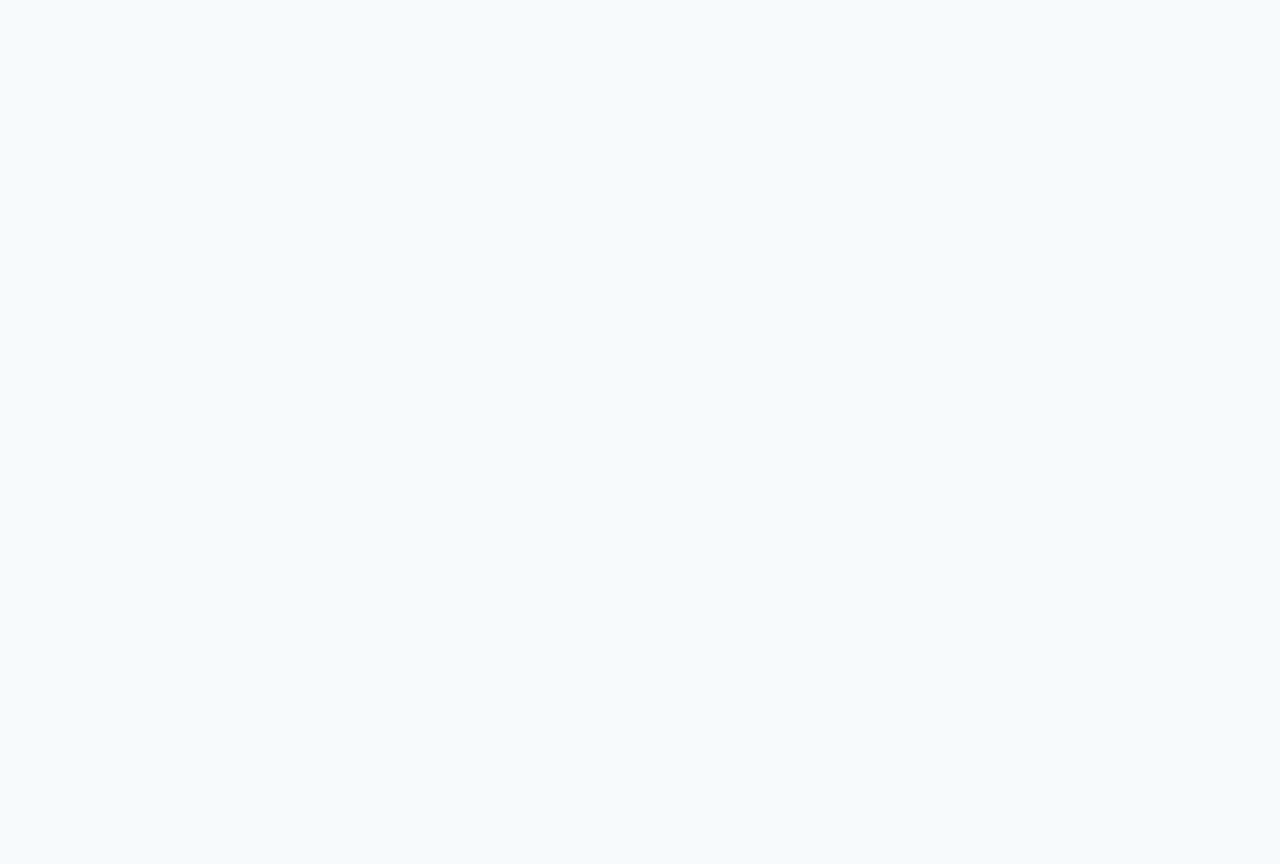
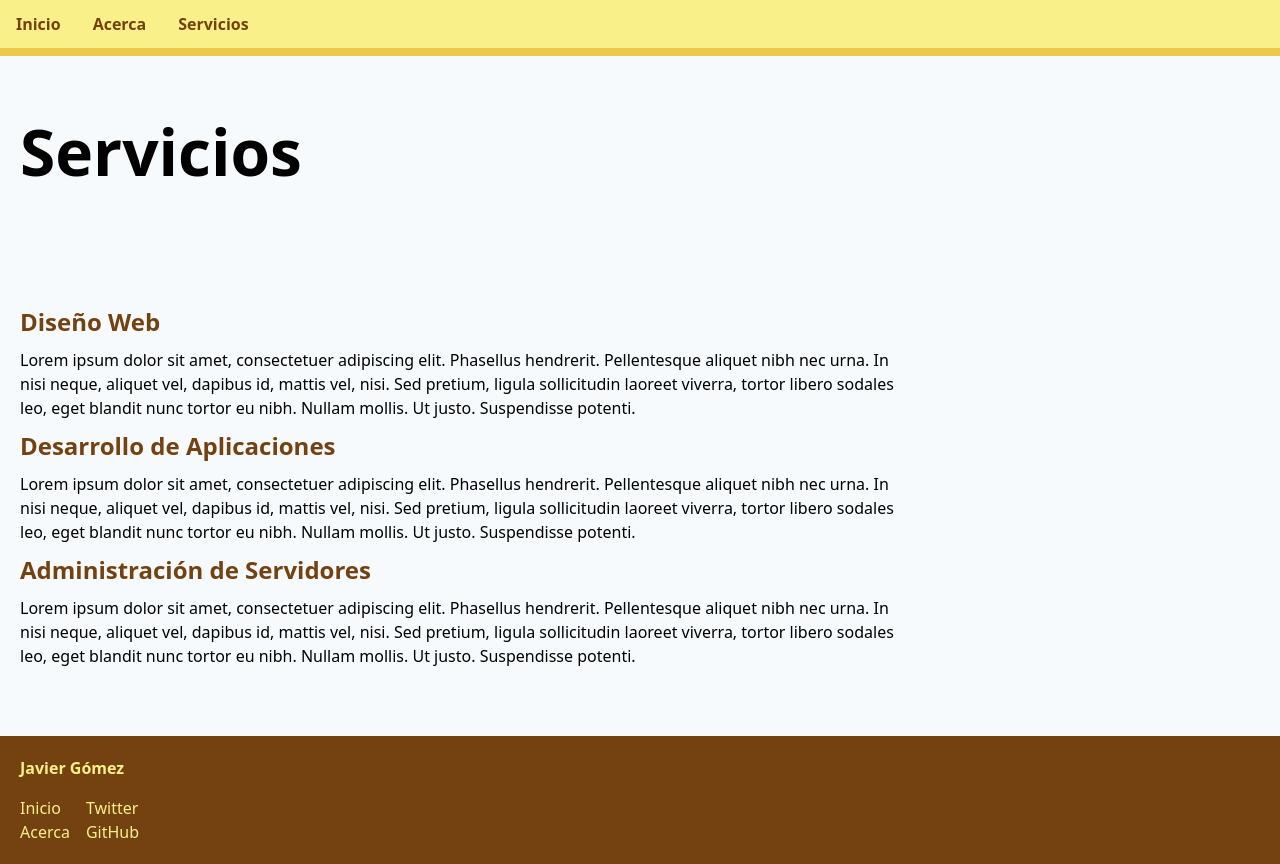
Before and after one commit to javiergomezve/javiergomezve, a Gatsby site: page /servicios in a window 1280 px wide. Before the commit this address had no page. Before the commit the page ends 800 px from the top, so only its background shows below. Built offline with nearby package versions, Linux system fonts and the light colour scheme; Gatsby itself is replaced by a stand-in of ours.

Commit message:
[add] Service page

```diff
--- a/src/components/Nav.jsx
+++ b/src/components/Nav.jsx
@@ -9,6 +9,10 @@ const items = [
     {
         label: 'Acerca',
         url: `/acerca`
+    },
+    {
+        label: 'Servicios',
+        url: `/servicios`
     }
 ];
 
--- /dev/null
+++ b/src/components/Service.jsx
@@ -0,0 +1,9 @@
+import React from 'react';
+
+export default ({service}) => (
+    <article>
+        <h4 className="text-2xl font-bold py-2 text-yellow-900">{service.title}</h4>
+
+        <p>{service.description}</p>
+    </article>
+);
--- /dev/null
+++ b/src/pages/servicios.js
@@ -0,0 +1,37 @@
+import React from 'react';
+
+import Nav from '../components/Nav';
+import Footer from '../components/Footer';
+import Service from '../components/Service';
+
+const services = [
+    {
+        title: 'Diseño Web',
+        description: 'Lorem ipsum dolor sit amet, consectetuer adipiscing elit. Phasellus hendrerit. Pellentesque aliquet nibh nec urna. In nisi neque, aliquet vel, dapibus id, mattis vel, nisi. Sed pretium, ligula sollicitudin laoreet viverra, tortor libero sodales leo, eget blandit nunc tortor eu nibh. Nullam mollis. Ut justo. Suspendisse potenti.',
+    },
+    {
+        title: 'Desarrollo de Aplicaciones',
+        description: 'Lorem ipsum dolor sit amet, consectetuer adipiscing elit. Phasellus hendrerit. Pellentesque aliquet nibh nec urna. In nisi neque, aliquet vel, dapibus id, mattis vel, nisi. Sed pretium, ligula sollicitudin laoreet viverra, tortor libero sodales leo, eget blandit nunc tortor eu nibh. Nullam mollis. Ut justo. Suspendisse potenti.',
+    },
+    {
+        title: 'Administración de Servidores',
+        description: 'Lorem ipsum dolor sit amet, consectetuer adipiscing elit. Phasellus hendrerit. Pellentesque aliquet nibh nec urna. In nisi neque, aliquet vel, dapibus id, mattis vel, nisi. Sed pretium, ligula sollicitudin laoreet viverra, tortor libero sodales leo, eget blandit nunc tortor eu nibh. Nullam mollis. Ut justo. Suspendisse potenti.',
+    },
+];
+
+export default () => (
+    <div>
+        <Nav/>
+
+        <header className="py-5 md:py-12 border-yellow-500 border-solid border-t-8">
+            <h2 className="text-6xl font-bold mx-5">Servicios</h2>
+        </header>
+
+
+        <section className="max-w-4xl mx-5 py-5 md:py-12">
+            {services.map((item, index) => <Service service={item} key={index}/> )}
+        </section>
+
+        <Footer/>
+    </div>
+);
```
